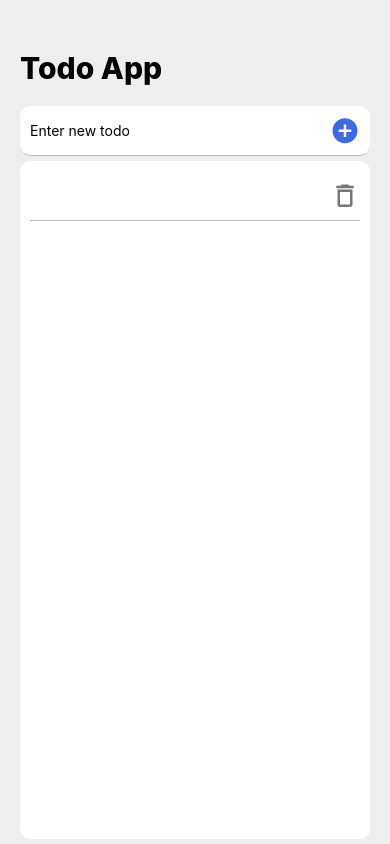
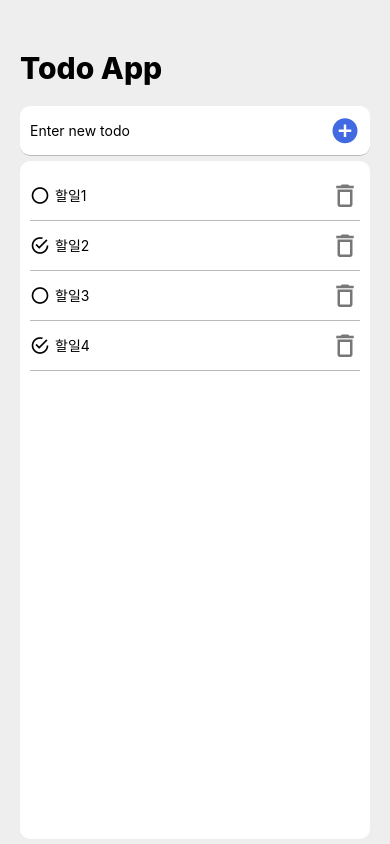
Before and after one commit to kjh-busan/react-native-expo-todoList, a React Native app: screen / in a window 390 px wide. Built offline with nearby package versions, Linux system fonts and the light colour scheme.

Commit message:
fix: init2

```diff
--- a/Body.js
+++ b/Body.js
@@ -17,23 +17,32 @@ class Body extends Component {
       completed: false,
     },    {
       text: '할일4',
-      completed: false,
+      completed: true,
     },
-
   ]
 
   render() {
     return (
       <View style={styles.container} >
+        {
+          this.state.map(data => (
           <View style={styles.todo} >
             <View style={styles.todoText} >
               <TouchableOpacity style={styles.todoCheckbox} >
+              {
+                data.completed
+                ? <MaterialCommunityIcons size={20} name='checkbox-marked-circle-outline' />
+                : <MaterialCommunityIcons size={20} name='checkbox-blank-circle-outline' />
+              }
               </TouchableOpacity>
+              <Text>{data.text}</Text>
             </View>
             <TouchableOpacity>
               <MaterialCommunityIcons style={styles.todoDelBtn} size={30} name='delete-outline' />
             </TouchableOpacity>
           </View>
+          ))
+        }
       </View>
     )
   }
--- a/Header.js
+++ b/Header.js
@@ -6,7 +6,7 @@ class Header extends Component {
 
   state = {
       newTodo: '',
-  }
+  };
 
   addNewTodo = () => {
     if(this.state.newTodo) {
@@ -15,7 +15,8 @@ class Header extends Component {
         newTodo: ''
       });
     }
-  }
+  };
+
   render() {
     return (
       <View style={styles.container}>
@@ -27,7 +28,7 @@ class Header extends Component {
             value={this.state.newTodo}
             onChangeText={(newTodo) => this.setState({newTodo})}
           />
-          <TouchableOpacity onPressOut={this.addNewTodo}>
+          <TouchableOpacity>
             <MaterialCommunityIcons style={styles.addBtn} size={30} name='plus-circle' />
           </TouchableOpacity>
         </View>
```
Lines whose indentation alone changed are shown as unchanged.
